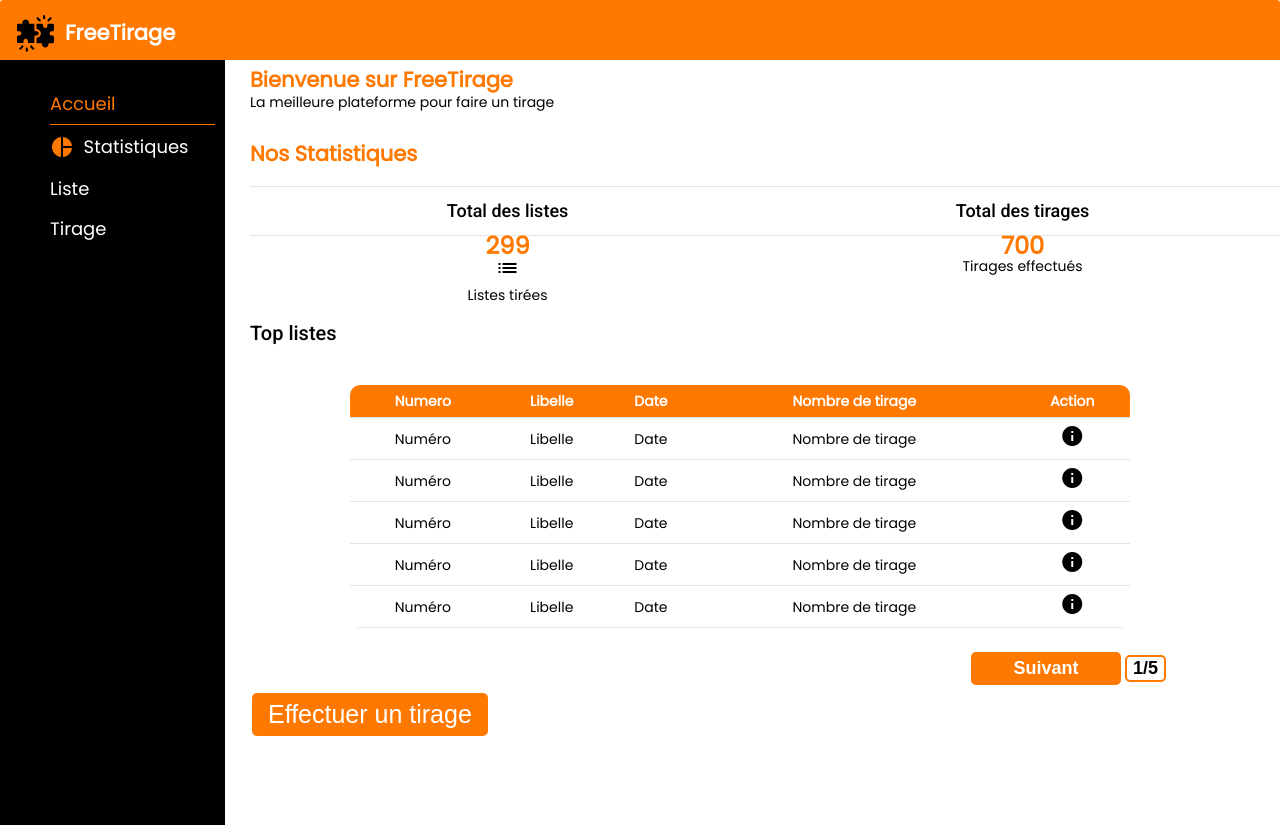
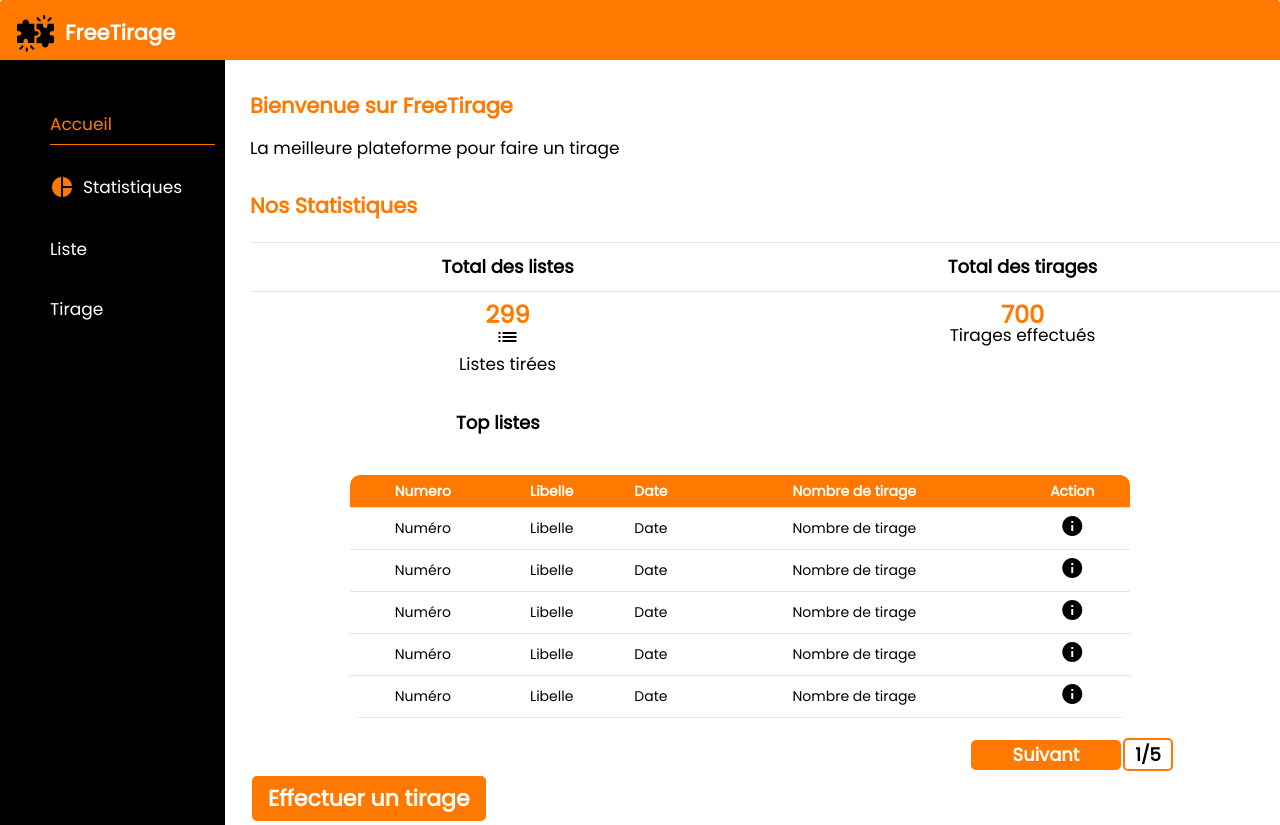
Before and after one commit to IvinoDev/FreeTirageFront-end, an Angular app: page /accueil in a window 1280 px wide. Before the commit the page ends 800 px from the top, so only its background shows below. Built offline with nearby package versions, Linux system fonts and the light colour scheme.

Commit message:
more improvement

```diff
--- a/src/app/app.component.html
+++ b/src/app/app.component.html
@@ -13,7 +13,7 @@
     routerLinkActive="active"><label>Accueil</label></a>
     <a><label><mat-icon fontIcon="pie_chart"></mat-icon>&nbsp; Statistiques</label></a>
     <a href="#"><label>Liste</label></a>
-    <a href="#"><label>Tirage</label></a>
+    <a routerLink="tirage" routerLinkActive="active"><label>Tirage</label></a>
   </ul>
 </div>
 
--- a/src/app/app.component.scss
+++ b/src/app/app.component.scss
@@ -9,8 +9,8 @@
 
 h1 {
     color: #ffffff;
+}
 
-}
 
 
 /*li {
@@ -63,17 +63,6 @@ h1 {
 }
 
 .page_title{
-    /*
-    position: relative;
-    margin-left: -4vh;
-    margin-top: -4vh;
-    margin-bottom: 0px;
-    width: 250vh;
-    height: 50px;
-    -moz-border-radius: 0px;
-    -webkit-border-radius: 10px 10px 0px 0px;
-    border-radius: 10px 10px 0px 0px;
-    */
     background-color: #FF7900;
     width: 100%;
     height: 60px;
@@ -109,8 +98,9 @@ h1 {
 
 
 .left_menu label{
+    font-weight: normal;
     position:relative;
-    font-size: 18px;
+    font-size: 17px;
     padding: 10px 24px;
     list-style: none;
     margin-left: 0px;
@@ -118,6 +108,7 @@ h1 {
     align-items: center;
     display: flex;
     padding-left: 0px;
+    padding-top: 30px;
 
 }
 
--- a/src/app/app.module.ts
+++ b/src/app/app.module.ts
@@ -7,6 +7,7 @@ import { PageAccueilComponent } from './page-accueil/page-accueil.component';
 import { DetailsListeComponent } from './details-liste/details-liste.component';
 import { BrowserAnimationsModule } from '@angular/platform-browser/animations';
 import {MatIconModule} from '@angular/material/icon';
+import { TirageComponent } from './tirage/tirage.component';
 
 
 
@@ -14,7 +15,8 @@ import {MatIconModule} from '@angular/material/icon';
   declarations: [
     AppComponent,
     PageAccueilComponent,
-    DetailsListeComponent
+    DetailsListeComponent,
+    TirageComponent
   ],
   imports: [
     BrowserModule,
--- a/src/app/page-accueil/page-accueil.component.html
+++ b/src/app/page-accueil/page-accueil.component.html
@@ -1,12 +1,13 @@
 <div class="first_heading">
-    <span>Bienvenue sur FreeTirage</span>
+    <br>
+    <h1>Bienvenue sur FreeTirage</h1>
     <p>La meilleure plateforme pour faire un tirage</p>
     <br>
     <!-- <app-details-liste></app-details-liste> pour injecter un component-->
 </div>
 
 <div class="stats">
-    <span class="statistique">Nos Statistiques</span>
+    <h1 class="statistique">Nos Statistiques</h1>
     <div class="stats_main">
       <div class="stats-container">
         <div class="stat">
--- a/src/app/page-accueil/page-accueil.component.scss
+++ b/src/app/page-accueil/page-accueil.component.scss
@@ -1,7 +1,15 @@
-.first_heading span, .stats span {
+.first_heading h1, .stats h1 {
     color: #FF7900;
     font-weight:800;
     font-size: 21px;
+}
+
+p {
+    font-size: 17px;
+}
+
+h1 {
+    font-family: Poppins;
 }
 
 .stats_main {
@@ -23,6 +31,7 @@
 .stat-title {
     border-top: 1px solid #e4e4e4;
     border-bottom: 1px solid #e4e4e4;
+    margin-bottom: 13px;
 }
 
 .stat-title h2 {
@@ -93,8 +102,9 @@ table.table.align-middle th, table.table.align-middle td {
     transition-duration: 0.4s;
     width: 150px;
     font-weight: 600;
-    margin: 4px 2px;
-    padding: 6px 16px;
+    height: 30px;
+    margin: 2px 2px;
+    padding: 1px 16px;
     position: relative;
     margin-left: 70%;
 
@@ -108,21 +118,21 @@ table.table.align-middle th, table.table.align-middle td {
     text-align: center;
     border-radius: 5px;
     font-weight: 600;
-    margin: 4px 2px;
+    width: 50px;
 }
 
 .button3 {
     color: white;
         background-color: #FF7900;
         text-align: center;
-        font-size: 25px;
+        font-size: 22px;
         border-radius: 5px;
         border: none;
         cursor: pointer;
-        font-weight: 500;
+        font-weight: 600;
         transition-duration: 0.4s;
         margin: 4px 2px;
-        padding: 7px 16px;
+        padding: 6px 16px;
 }
 
 .button1:hover, .button3:hover {
--- /dev/null
+++ b/src/app/tirage/tirage.component.html
@@ -0,0 +1,19 @@
+<h1>Tirage</h1>
+<div class="tirage_forms">
+    <div class="import_form">
+        <div class="form_title">
+            <p>Effectuez un tirage depuis<br> une liste importée</p>
+        </div>
+        <div class="form_body">
+
+        </div>
+    </div>
+    <div class="list_form">
+        <div class="form_title">
+            <p>Tirage depuis une liste<br> déjà existante</p>
+        </div>
+        <div class="form_body">
+
+        </div>
+    </div>
+</div>
--- /dev/null
+++ b/src/app/tirage/tirage.component.scss
@@ -0,0 +1,39 @@
+h1 {
+    color: #FF7900;
+    font-weight: 800;
+    font-size: 21px;
+    font-family: Poppins;
+}
+
+.tirage_forms {
+    display: flex;
+    width: 100%;
+}
+
+.import_form {
+    width: 40%;
+    text-align: left;
+}
+
+.list_form {
+    width: 40%;
+    text-align: left;
+}
+
+.form_title {
+    padding: 12px;
+    color: white;
+    font-size: 20px;
+    font-weight: 600;
+    text-align: left;
+    background-color: black;
+
+}
+
+.form_body {
+    background-color: #F8F8F8;
+    width: 40%;
+    float: left;
+    padding: 2%;
+    box-sizing: border-box;
+}
--- /dev/null
+++ b/src/app/tirage/tirage.component.ts
@@ -0,0 +1,15 @@
+import { Component, OnInit } from '@angular/core';
+
+@Component({
+  selector: 'app-tirage',
+  templateUrl: './tirage.component.html',
+  styleUrls: ['./tirage.component.scss']
+})
+export class TirageComponent implements OnInit {
+
+  constructor() { }
+
+  ngOnInit(): void {
+  }
+
+}
--- a/src/styles.scss
+++ b/src/styles.scss
@@ -3,8 +3,8 @@
 /* Importation pour utiliser les icônes de Bootsrap */
 @import "~bootstrap-icons/font/bootstrap-icons.css";
 
-div {
-    font-family: 'Poppins', Roboto, Helvetica, sans-serif;
+* {
+    font-family: Poppins, Roboto, Helvetica, sans-serif;
 }
 
 body{
@@ -18,4 +18,17 @@ h2 {
 
 
 html, body { height: 100%; }
-body { margin: 0; font-family: Roboto, "Helvetica Neue", sans-serif; }
+body { margin: 0; font-family: Poppins ,Roboto, "Helvetica Neue", sans-serif; }
+
+.mat-h2,
+.mat-title,
+.mat-typography .mat-h2,
+.mat-typography .mat-title,
+.mat-typography h2 {
+    font: 600 20px/32px Poppins,
+        "Helvetica Neue",
+        sans-serif;
+    font-size: 18px;
+    margin-left: 20%;
+    margin-top: 2%;
+}
```
Also changed, not shown: src/app/app-routing.module.ts (+13 -1 lines), 1 other file (tests, documents, lock files or other folders).
